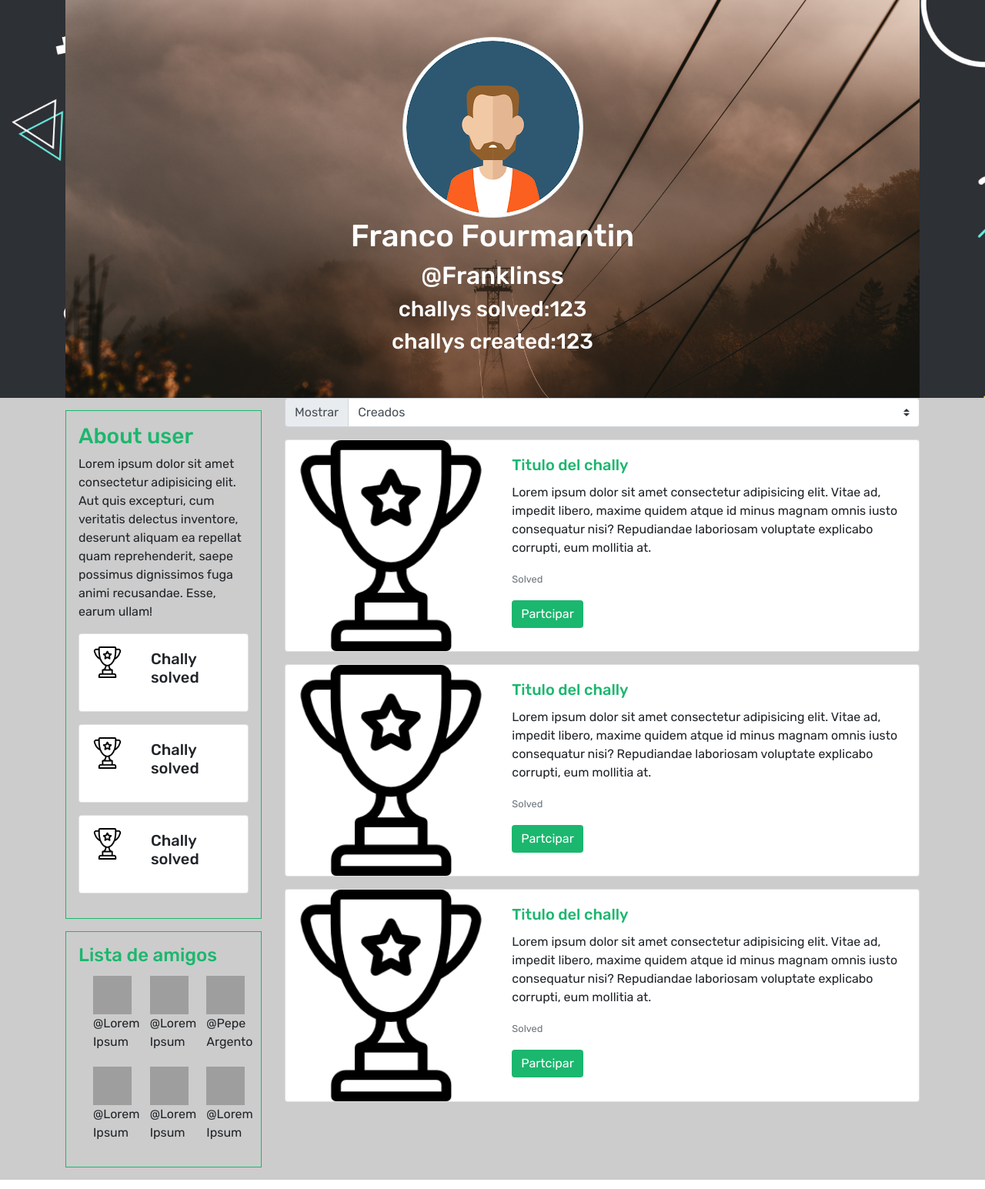
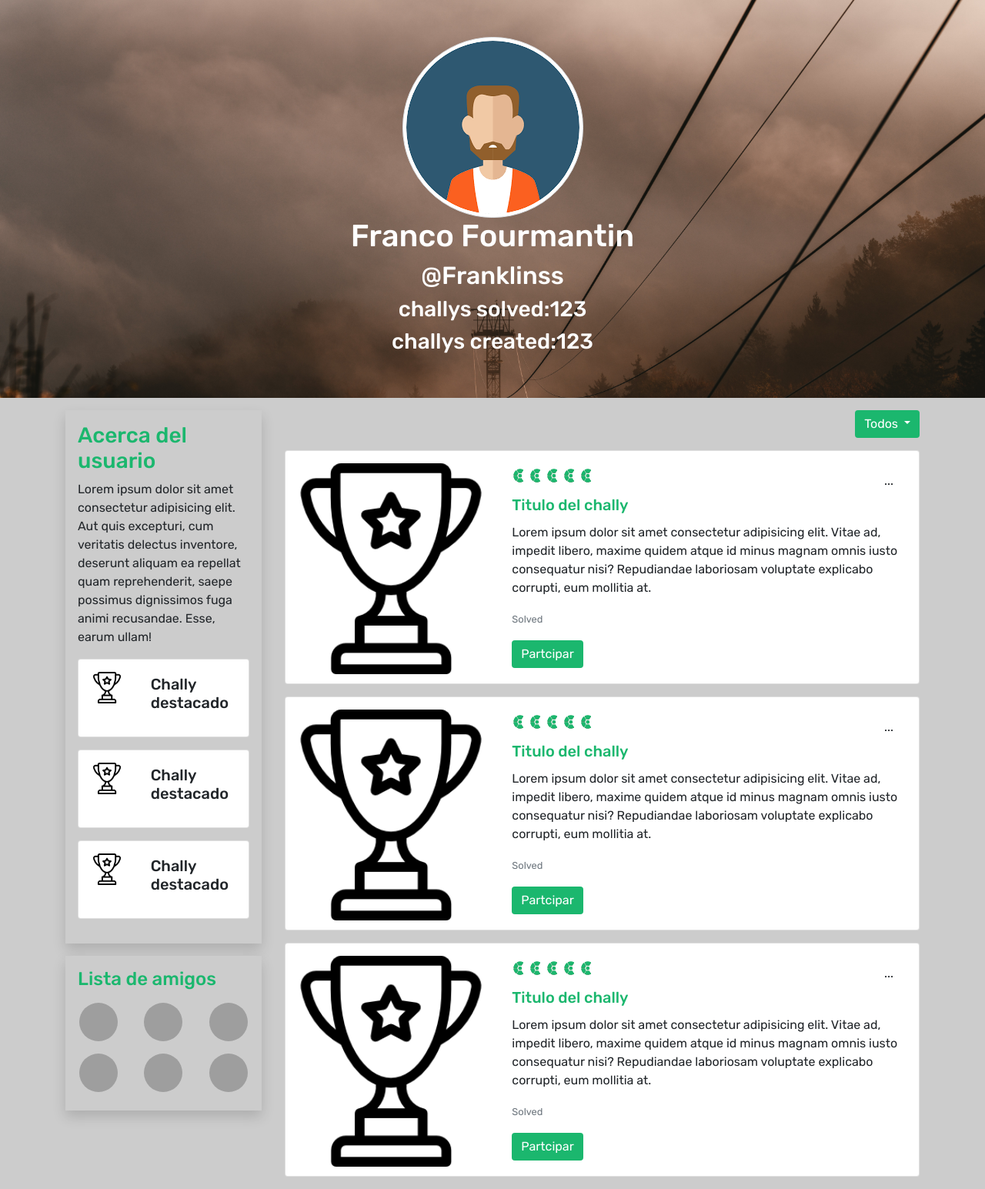
Before and after one commit to emilianog94/proyectointegradordh, a PHP site: page /profile.php in a window 1280 px wide. Shown: the part 58-1603 px from the top of the page at 77% size. Run offline with PHP 8.4, Linux system fonts and the light colour scheme; some libraries are stand-ins or nearby versions; grey boxes are pictures that could not be loaded.

Commit message:
Se aplicaron los siguientes cambios en la pagina perfil.php 	-->Background user full width         -->Fondo sidebar gris         -->Chally destacado (antes estaba en ingles jaja xd)         -->Buttom with dropdown (a reemplazo del elementro "mostrar" 	anterior)         -->Categoria desafio (logo c utilizado para definir categorias)         -->Dropdown con opciones - compartir - ver desafio - ver respuestas
Todavia falta:
        -->Hacer resposiv

```diff
--- a/web/css/_perfil.css
+++ b/web/css/_perfil.css
@@ -1,13 +1,30 @@
 /* INICIO  PROFILE */
 
+body.perfil .col-4{
+    padding: 0;
+}
+.boton_opciones{
+    padding: 0px;
+}
+
+body.perfil{
+    width: 100%;
+    background-color: #ccc;
+    box-sizing: border-box;
+}
+
+.container-fluid{
+    padding: 0;
+}
 
 header.profile{
-    background-image: url(../img/misc-background.jpg);
+   /*background-image: url(../img/misc-background.jpg);*/
     background-size: cover;
+
 }
 
 .previsualizacion_amigos{
-    border: #1bb76e 1px solid;
+    background-color: #ccc;
 }
 
 .info_profile{
@@ -21,8 +38,9 @@ header.profile{
     max-height: 30px;
 }
 
-.informacion_usuario{
-    border: #1bb76e 1px solid;
+.informacion_usuario + {
+
+    background-color: #ccc;
 }
 
 /*FIN ESTILOS PROFILE*/
--- a/web/include/chally.php
+++ b/web/include/chally.php
@@ -1,10 +1,35 @@
 <div class="card mb-3">
   <div class="row no-gutters">
     <div class="col-md-4">
-              <img src="../img/trofeo_perfil.png" class="card-img" alt="...">
+      <img src="img/trofeo_perfil.png" class="card-img pt-3" alt="...">
     </div>
+
     <div class="col-md-8">
+
+
+      <div>
         <div class="card-body">
+          <div class="boton_opciones">
+
+            <div class="dropdown d-flex ">
+              <div>
+                <img src="img/logo_c.svg" alt="..." width="18px" height="18px">
+                <img src="img/logo_c.svg" alt="..." width="18px" height="18px">
+                <img src="img/logo_c.svg" alt="..." width="18px" height="18px">
+                <img src="img/logo_c.svg" alt="..." width="18px" height="18px">
+                <img src="img/logo_c.svg" alt="..." width="18px" height="18px">
+              </div>
+              <button class="btn  ml-auto " type="button" id="dropdownMenuButton" data-toggle="dropdown" aria-haspopup="true" aria-expanded="false">
+                ...
+              </button>
+              <div class="dropdown-menu" aria-labelledby="dropdownMenuButton">
+                <a class="dropdown-item" href="#">Creados</a>
+                <a class="dropdown-item" href="#">Resueltos</a>
+                <a class="dropdown-item" href="#">Todos</a>
+              </div>
+            </div>
+
+          </div>
           <h5 class="card-title color-verde ">Titulo del chally</h5>
           <p class="card-text">Lorem ipsum dolor sit amet consectetur adipisicing elit. Vitae ad, impedit libero, maxime quidem atque id minus magnam omnis iusto consequatur nisi? Repudiandae laboriosam voluptate explicabo corrupti, eum mollitia at.</p>
           <p class="card-text"><small class="text-muted">Solved</small></p>
@@ -13,3 +38,4 @@
       </div>
     </div>
   </div>
+</div>
--- a/web/profile.php
+++ b/web/profile.php
@@ -5,15 +5,15 @@ $title="Inicio";
 include("include/head.php");
 ?>
 
-<body>
+<body class="perfil">
   <?php include('include/header.php');?>
 
   <!--Seccion PORTADA -->
 
   <header class="profile">
-    <div class="container">
-      <div class="row">
-        <div class="col-12">
+    <div class="container-fluid">
+      <!--<div class="row">-->
+        <!--<div class="col-12">-->
           <div class="text-white info_profile text-center pt-5 pb-5">
             <img class="img-thumbnail rounded-circle" src="img/head_profile.png" alt="head_profile">
             <h1>Franco Fourmantin</h1>
@@ -31,13 +31,13 @@ include("include/head.php");
 
   <!--Seccion Posteos -->
 
-  <div class="container">
+  <div class="container ">
     <div class="row">
       <div class="col-3">
 
         <aside >
-          <section class="informacion_usuario p-3 mt-3 mb-3">
-            <h3 class="color-verde">About user</h3>
+          <section class="informacion_usuario shadow  p-3 mt-3 mb-3">
+            <h3 class="color-verde">Acerca del usuario</h3>
             <p>Lorem ipsum dolor sit amet consectetur adipisicing elit. Aut quis excepturi, cum veritatis delectus inventore, deserunt aliquam ea repellat quam reprehenderit, saepe possimus dignissimos fuga animi recusandae. Esse, earum ullam!</p>
             <div class="trofeos">
               <div>
@@ -49,7 +49,7 @@ include("include/head.php");
                     </div>
                     <div class="col-md-8">
                       <div class="card-body">
-                        <h5 class="card-title">Chally solved</h5>
+                        <h5 class="card-title">Chally destacado</h5>
                       </div>
                     </div>
                   </div>
@@ -64,7 +64,7 @@ include("include/head.php");
                     </div>
                     <div class="col-md-8">
                       <div class="card-body">
-                        <h5 class="card-title">Chally solved</h5>
+                        <h5 class="card-title">Chally destacado</h5>
                       </div>
                     </div>
                   </div>
@@ -78,7 +78,7 @@ include("include/head.php");
                     </div>
                     <div class="col-md-8">
                       <div class="card-body">
-                        <h5 class="card-title">Chally solved</h5>
+                        <h5 class="card-title">Chally destacado</h5>
                       </div>
                     </div>
                   </div>
@@ -88,52 +88,52 @@ include("include/head.php");
             </div>
           </section>
 
-          <section class="previsualizacion_amigos p-3 mt-3 mb-3">
+          <section class="previsualizacion_amigos shadow p-3 mt-3 mb-3">
             <h4 class="color-verde">Lista de amigos</h4>
-            <div class="container">
+            <div class="container-fluid">
               <div class="row">
                 <div class="col-4">
-                      <div class="text-center m-1">
-                        <img src="http://lorempixel.com/50/50/people" alt="meme">
-                        <p>@Lorem Ipsum</p>
+                  <div class=" text-center  p-1 m-1">
+                    <a href="#" class="text-decoration-none "><img class =" rounded-circle"src="http://lorempixel.com/50/50/people" alt="meme"></a>
+
                   </div>
                 </div>
 
                 <div class="col-4">
-                      <div class="text-center m-1">
-                        <img src="http://lorempixel.com/50/50/people" alt="meme">
-                        <p>@Lorem Ipsum</p>
+                  <div class=" text-center  p-1 m-1">
+                    <a href="#" class="text-decoration-none "><img class =" rounded-circle"src="http://lorempixel.com/50/50/people" alt="meme"></a>
+
                   </div>
                 </div>
 
 
                 <div class="col-4">
-                      <div class="text-center m-1">
-                        <img src="http://lorempixel.com/50/50/people" alt="meme">
-                        <p>@Pepe Argento</p>
+                  <div class=" text-center  p-1 m-1 ">
+                    <a href="#" class="text-decoration-none "><img class =" rounded-circle"src="http://lorempixel.com/50/50/people" alt="meme"></a>
+
                   </div>
                 </div>
 
 
                 <div class="col-4">
-                      <div class="text-center m-1">
-                        <img src="http://lorempixel.com/50/50/people" alt="meme">
-                        <p>@Lorem Ipsum</p>
+                  <div class=" text-center  p-1 m-1">
+                    <a href="#" class="text-decoration-none "><img class =" rounded-circle"src="http://lorempixel.com/50/50/people" alt="meme"></a>
+
                   </div>
                 </div>
 
                 <div class="col-4">
-                      <div class="text-center m-1">
-                        <img src="http://lorempixel.com/50/50/people" alt="meme">
-                        <p>@Lorem Ipsum</p>
+                  <div class=" text-center  p-1 m-1">
+                    <a href="#" class="text-decoration-none "><img class =" rounded-circle"src="http://lorempixel.com/50/50/people" alt="meme"></a>
+
                   </div>
                 </div>
 
 
                 <div class="col-4">
-                      <div class="text-center m-1">
-                        <img src="http://lorempixel.com/50/50/people" alt="meme">
-                        <p>@Lorem Ipsum</p>
+                  <div class=" text-center  p-1 m-1">
+                    <a href="#" class="text-decoration-none "><img class =" rounded-circle"src="http://lorempixel.com/50/50/people" alt="meme"></a>
+
                   </div>
                 </div>
               </div>
@@ -147,18 +147,17 @@ include("include/head.php");
 
       <div class="col-9">
 
+        <div class="seccion-derecha my-3">
           <!--Menu para elegir vista de posteos-->
-        <div class="seleccion_vista_posteos">
-          <div class="input-group mb-3">
+          <div class="dropdown d-flex mb-3">
+            <button class="btn btn-secondary dropdown-toggle ml-auto " type="button" id="dropdownMenuButton" data-toggle="dropdown" aria-haspopup="true" aria-expanded="false">
+              Todos
+            </button>
+            <div class="dropdown-menu" aria-labelledby="dropdownMenuButton">
+              <a class="dropdown-item" href="#">Creados</a>
+              <a class="dropdown-item" href="#">Resueltos</a>
+              <a class="dropdown-item" href="#">Todos</a>
 
-            <div class="input-group-prepend">
-              <label class="input-group-text" for="inputGroupSelect01">Mostrar</label>
-            </div>
-            <select class="custom-select" id="inputGroupSelect01">
-              <option value="1">Creados</option>
-              <option value="2">Resueltos</option>
-              <option value="3">Todos</option>
-            </select>
             </div>
           </div>
           <!--Fin menu para elegir vista de posteos-->
@@ -171,6 +170,8 @@ include("include/head.php");
 
 
 
+
+    </div>
   </div>
 
 
```
Lines whose indentation alone changed are shown as unchanged.
